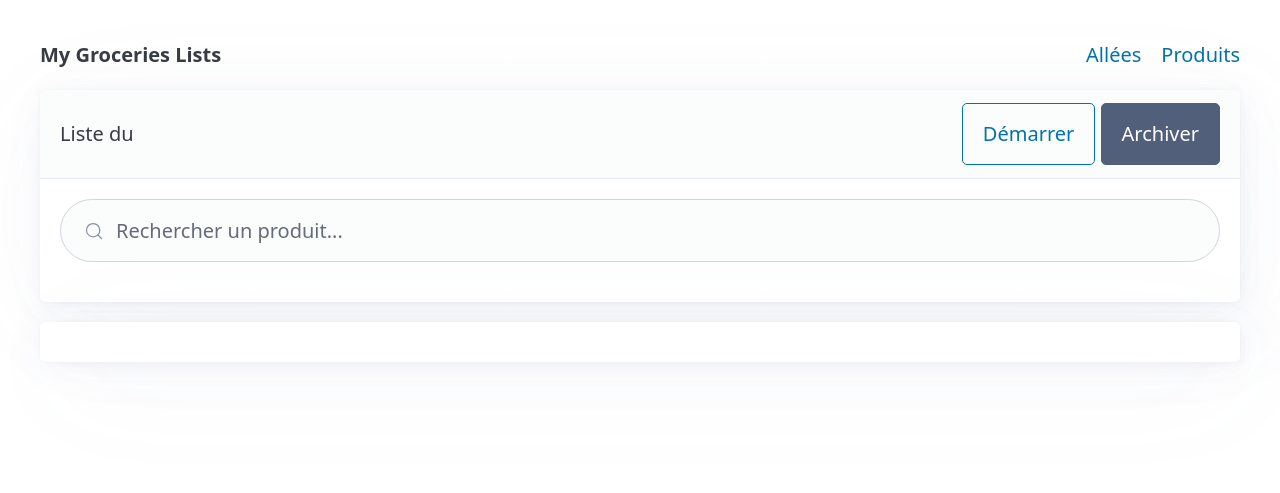
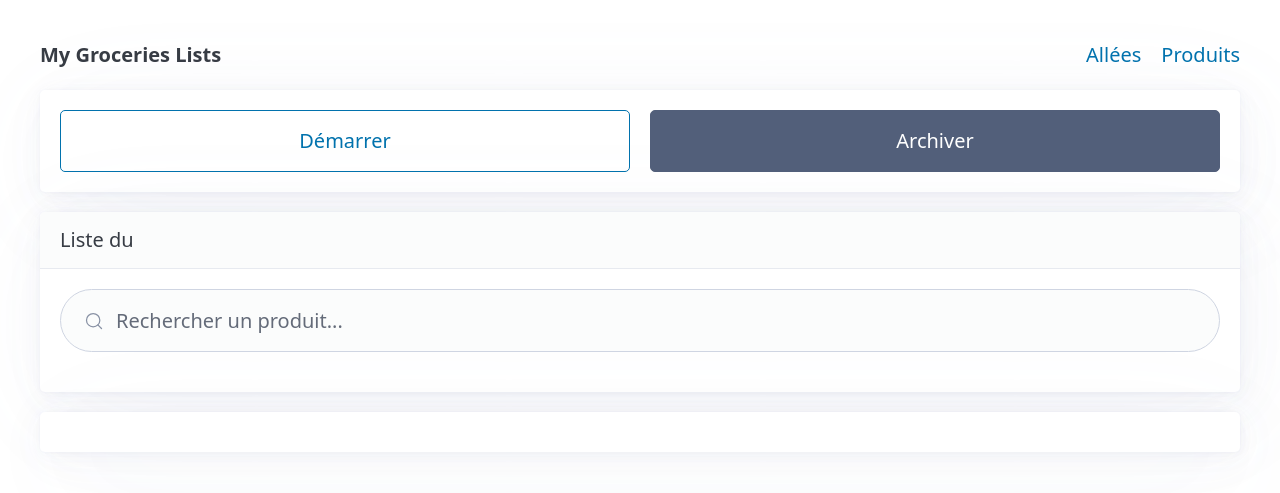
Before and after one commit to thibaultbruggeman/my-groceries-lists, a Flask app: template templates/lists/edit.html in a window 1280 px wide. Shown: the top 493 px of the page. Run offline with Flask 3, Linux system fonts and the light colour scheme; the template is opened without the code that fills it, so the values that code supplies are empty.

Commit message:
improve UI

```diff
--- a/templates/lists/edit.html
+++ b/templates/lists/edit.html
@@ -1,11 +1,13 @@
 {% extends 'base.html' %} {% block content %}
-<article data-list-id="{{ list.id }}">
+<article>
+  <div class="grid">
+    <button class="outline" onclick="window.location = '/lists/start/{{ list.id }}'">Démarrer</button>
+    <button class="secondary" onclick="handleArchiveList({{ list.id }})">Archiver</button>
+  </div>
+</article>
+<article id="list" data-list-id="{{ list.id }}">
   <header style="display:flex;justify-content:space-between;align-items: center;">
     Liste du {{ list.date }}
-    <div>
-      <button class="outline" onclick="window.location = '/lists/start/{{ list.id }}'">Démarrer</button>
-      <button class="secondary" onclick="handleArchiveList({{ list.id }})">Archiver</button>
-    </div>
   </header>
   <input
     type="search"
@@ -87,7 +89,7 @@
   const handleSearch = debounce(search, 300);
 
   async function addProductToList(id) {
-    const listId = document.querySelector("article").dataset.listId;
+    const listId = document.querySelector("#list").dataset.listId;
 
     await fetch("/lists/add-product", {
       method: "POST",
--- a/templates/products/add.html
+++ b/templates/products/add.html
@@ -14,4 +14,7 @@
   </select>
   <input type="submit" value="Enregistrer" />
 </form>
+<div class="grid">
+  <button onclick="history.go(-1)">Annuler</button>
+</div>
 {% endblock %}
```
Also changed, not shown: templates/index.html (+5 -3 lines).
